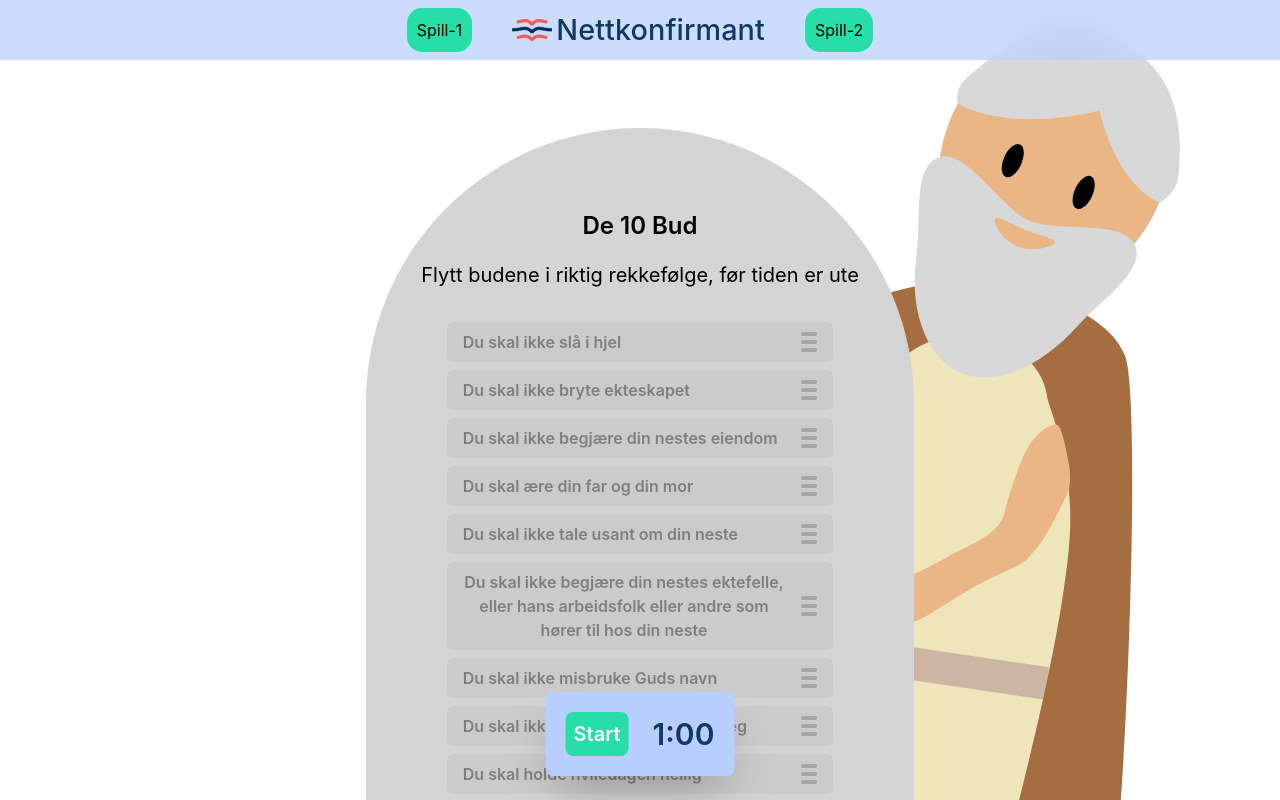
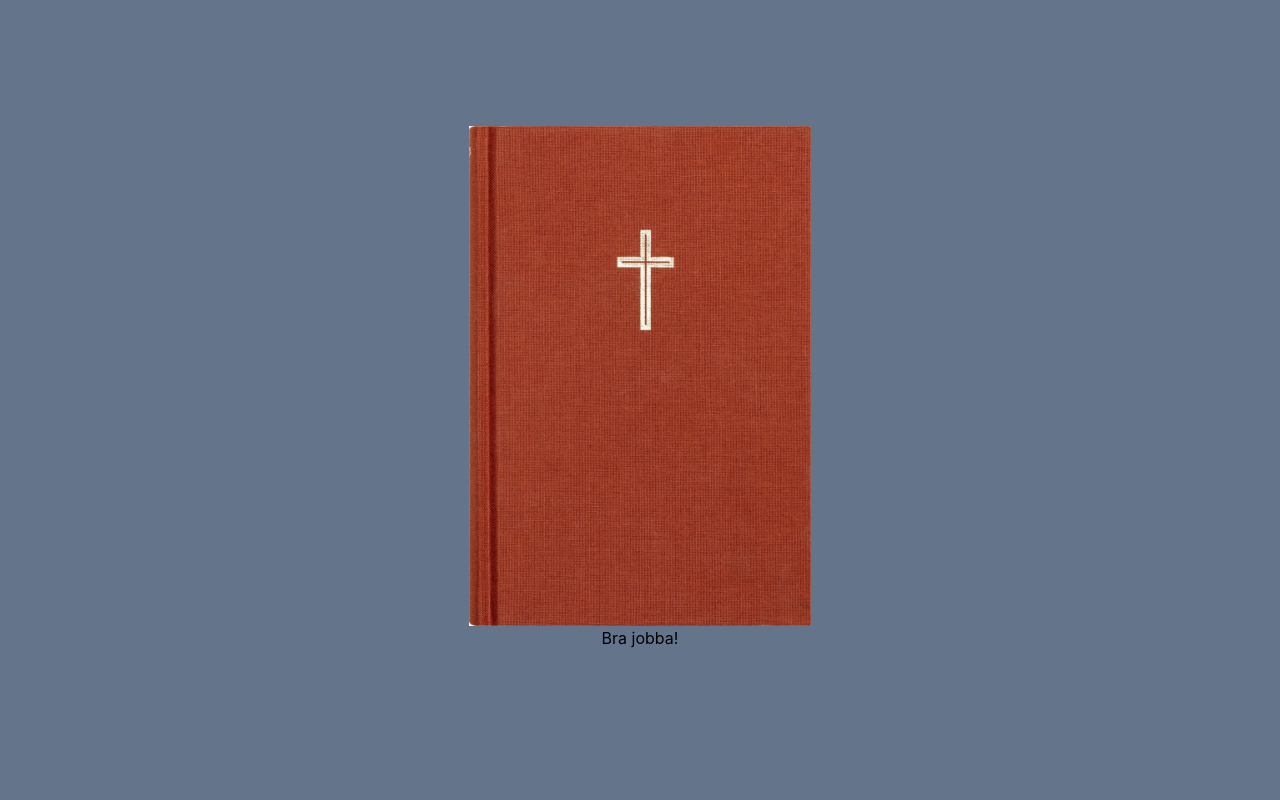
Before and after one commit to vebjornFH123/nettkonfirmant_game_project, a React (Create React App) app: page / in a window 1280 px wide. Shown: the top 800 px of the page. Built offline with nearby package versions, Linux system fonts and the light colour scheme.

Commit message:
fixed corrections 3/4 one game 1

```diff
--- a/src/App.js
+++ b/src/App.js
@@ -5,7 +5,7 @@ import Game2 from "./modules/game2/game2";
 import { useState } from "react";
 
 function App() {
-  const [appView, setAppView] = useState(<Game2 />);
+  const [appView, setAppView] = useState(<Game1 />);
   function navigateInApp(game) {
     if (game === "game1") {
       setAppView(<Game1 />);
--- a/src/modules/game1/game1.jsx
+++ b/src/modules/game1/game1.jsx
@@ -3,6 +3,7 @@ import { DndContext, MouseSensor, TouchSensor, KeyboardSensor, useSensor, useSen
 import Draggable from "./draggable";
 import Droppable from "./droppable";
 import { missingWords, bibleText } from "./gameData";
+import bibleImg from "../../assets/img/bible.webp";
 
 function Game1() {
   const mouseSensor = useSensor(MouseSensor);
@@ -17,6 +18,7 @@ function Game1() {
     });
     return array;
   }
+  const [gameDone, setGameDone] = useState(false);
   const [randomWordOrder, setRandomWordOrder] = useState(shuffleArray(missingWords));
   const [textObjects, setTextObjects] = useState(bibleText);
 
@@ -33,7 +35,7 @@ function Game1() {
       const updateWords = randomWordOrder.filter((word) => word !== e.over.id);
       setRandomWordOrder(updateWords);
       if (randomWordOrder.length === 0) {
-        return console.log("Game is finished tank you for playing");
+        setGameDone(true);
       }
     }
     const updatedTextObjects = textObjects.map((obj) => {
@@ -58,18 +60,18 @@ function Game1() {
     <div className=" h-screen block sm:flex items-center">
       <div className=" m-auto gap-3 rounded-[25px] mb-4 bg-master-green w-[95%] sm:w-10/12 max-w-[780px] pt-4 px-4 pb-4 mt-[75px]">
         <div>
-          <h1 className="text-[1.5rem] font-semibold text-master-blue text-left">Oppgave/utforskning</h1>
-          <span className="text-[1.25rem] text-master-blue">Slå opp i bibelen og finn ordene som mangler</span>
+          <h1 className="text-[1.5rem] font-semibold text-master-blue">Oppgave/utforskning</h1>
+          <span className="text-[1.25rem] text-master-blue">Slå opp i Bibelen og dra ordene som mangler til rett plass</span>
         </div>
         <DndContext onDragEnd={handleDragEnd} sensors={sensors}>
           <div className="flex flex-wrap justify-center max-w-6xl gap-y-3 gap-x-3 bg-master-green p-5  rounded-[25px] h-[100%] w-full">{draggables}</div>
-          <span className="text-[1.25rem] text-master-blue w-full">!!Dra ordene på plass!!</span>
-          <div className="p-4 border-solid border-[3px] border-[#27dea6] rounded-[25px] bg-white">
+          <div className="p-4 border-solid border-[3px] border-[#27dea6] rounded-[25px] bg-white text-left">
             {textObjects.map((obj, index) =>
               obj.droppableId === undefined ? (
                 <span key={index}> {obj.text} </span>
               ) : (
                 <span key={index}>
+                  {obj.lineBrake ? <div className="h-[15px]"></div> : ""}
                   {obj.text}
                   <Droppable id={obj.droppableId} dropt={obj.correctAnswer} wrongAnswer={obj.wrongAnswer} key={index}>
                     {obj.correctAnswer === true ? ` ${obj.droppableId} ` : "_ _ _ _ _ _"}
@@ -80,6 +82,13 @@ function Game1() {
           </div>
         </DndContext>
       </div>
+      <div style={{ display: gameDone ? "none" : "flex" }} className="absolute w-screen h-screen z-[9999] justify-center items-center bg-slate-500">
+        <div>
+          <img className="h-[500px]" src={bibleImg} alt="" />
+          <h1>Bra jobba!</h1>
+          <button></button>
+        </div>
+      </div>
     </div>
   );
 }
--- a/src/modules/game1/gameData.js
+++ b/src/modules/game1/gameData.js
@@ -1,9 +1,13 @@
-const missingWords = ["elsket", "enbårne", "fortapt", "kamel", "nåløye", "rik", "Guds rike", "begynnelsen", "Gud", "elske", "kjærligheten", "elsker", "kjenner", "lykt", "lys", "vakker", "vett", "gullring", "dronningskrud", "slottsgården", "kongens"];
+const missingWords = ["elsket", "enbårne", "tapt", "kamel", "nåløye", "rik", "Guds rike", "begynnelsen", "Gud", "elske", "kjærligheten", "elsker", "kjenner", "lykt", "lys", "vakker", "vett", "gullring", "dronningskrud", "slottsgården", "kongens"];
 
 const bibleText = [
   {
     id: 1,
-    text: "Joh.3,16 For så høyt har Gud",
+    text: (
+      <span>
+        <i>Joh.3,16:</i>For så høyt har Gud
+      </span>
+    ),
     droppableId: "elsket",
   },
   {
@@ -14,7 +18,7 @@ const bibleText = [
   {
     id: 3,
     text: "for at hver den som tror på ham ikke skal gå",
-    droppableId: "fortapt",
+    droppableId: "tapt",
   },
   {
     id: 4,
@@ -22,7 +26,12 @@ const bibleText = [
   },
   {
     id: 5,
-    text: "Mark 10,25 Det er lettere for en",
+    lineBrake: true,
+    text: (
+      <span>
+        <i>Mark 10,25:</i> Det er lettere for en
+      </span>
+    ),
     droppableId: "kamel",
   },
   {
@@ -42,7 +51,12 @@ const bibleText = [
   },
   {
     id: 9,
-    text: "1.mosebok 1 I ",
+    lineBrake: true,
+    text: (
+      <span>
+        <i>1.mosebok 1:</i> I
+      </span>
+    ),
     droppableId: "begynnelsen",
   },
   {
@@ -56,7 +70,12 @@ const bibleText = [
   },
   {
     id: 12,
-    text: "1.Joh 4,7 Mine kjære, la oss",
+    lineBrake: true,
+    text: (
+      <span>
+        <i>1.Joh 4,7:</i> Mine kjære, la oss
+      </span>
+    ),
     droppableId: "elske",
   },
   {
@@ -80,7 +99,12 @@ const bibleText = [
   },
   {
     id: 17,
-    text: "Sal 119, 105 Ditt ord er en",
+    lineBrake: true,
+    text: (
+      <span>
+        <i>Sal 119, 105:</i> Ditt ord er en
+      </span>
+    ),
     droppableId: "lykt",
   },
   {
@@ -94,7 +118,13 @@ const bibleText = [
   },
   {
     id: 20,
-    text: "Ordspråkene 11,22 “En",
+    text: (
+      <span>
+        <i>Ordspråkene 11,22:</i> En,
+      </span>
+    ),
+    lineBrake: true,
+
     droppableId: "vakker",
   },
   {
@@ -109,11 +139,17 @@ const bibleText = [
   },
   {
     id: 23,
-    text: "i et grisetryne”",
+    text: "i et grisetryne",
   },
   {
     id: 24,
-    text: "Ester 5,1 Den tredje dagen kledte Ester seg i",
+    lineBrake: true,
+
+    text: (
+      <span>
+        <i>Ester 5,1:</i> Den tredje dagen kledte Ester seg i
+      </span>
+    ),
     droppableId: "dronningskrud",
   },
   {
```
Also changed, not shown: src/assets/img/bible.webp (added).
